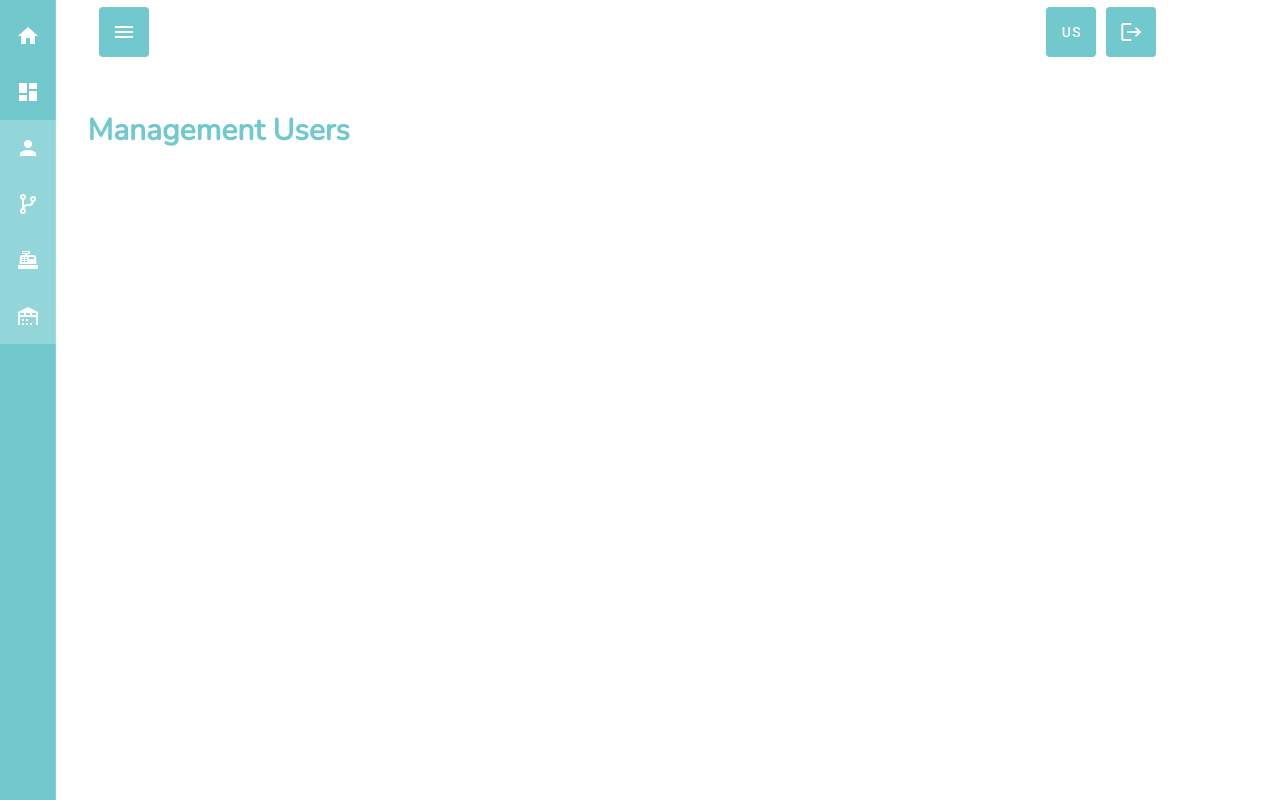
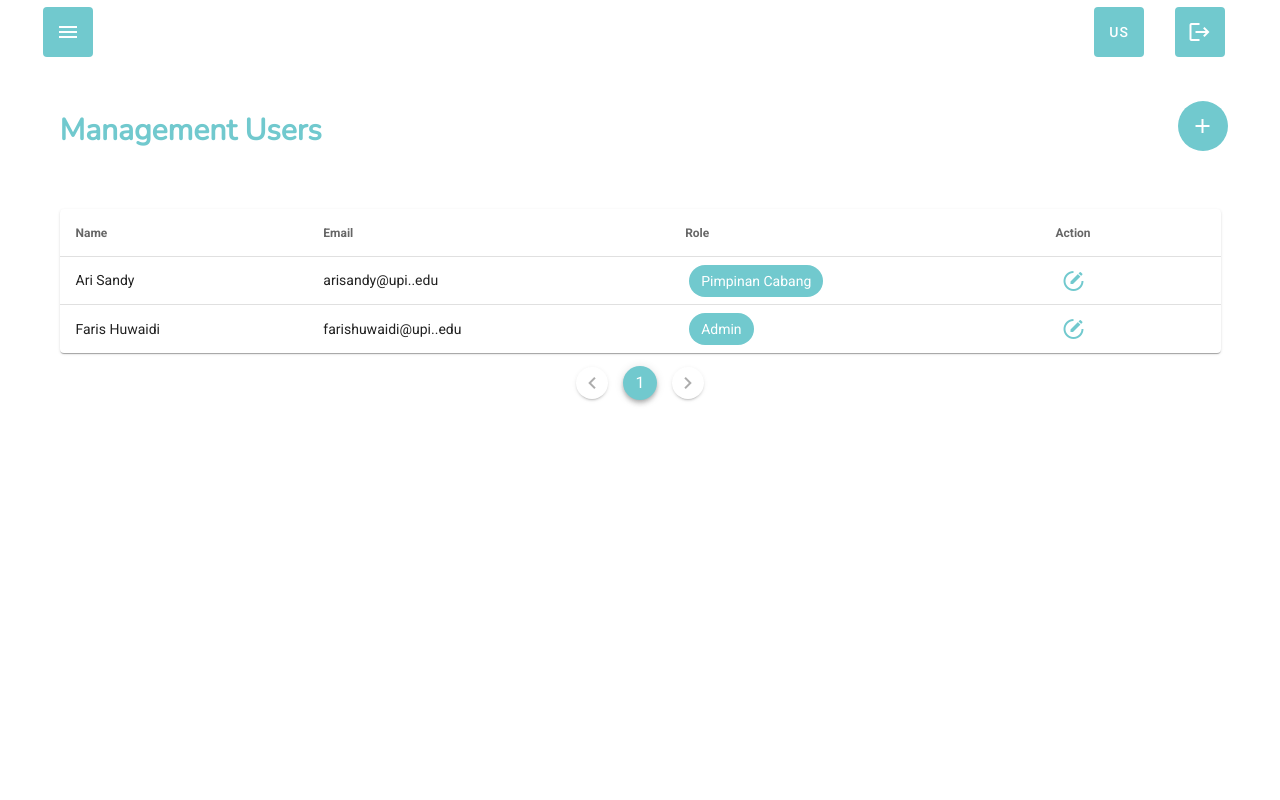
Before and after one commit to SugarDaddyz/frontend_PAT, a Vue app: page /users in a window 1280 px wide. Built offline with nearby package versions, Linux system fonts and the light colour scheme.

Commit message:
Add Management Users 💃🏼

```diff
--- a/src/components/Drawer.vue
+++ b/src/components/Drawer.vue
@@ -3,7 +3,7 @@
     <v-app-bar color="white" flat app>
       <v-row class="ma-4">
         <v-col cols="12">
-          <v-btn icon @click="drawer = !drawer" dark>
+          <v-btn class="float-left" icon @click="drawer = !drawer" dark>
             <v-avatar color="#71C9CE" rounded size="50"
               ><v-icon>mdi-menu</v-icon></v-avatar
             >
@@ -11,30 +11,23 @@
         </v-col>
       </v-row>
       <v-spacer></v-spacer>
-      <v-spacer></v-spacer>
-      <v-spacer></v-spacer>
-      <v-spacer></v-spacer>
-      <v-spacer></v-spacer>
-      <v-spacer></v-spacer>
-      <v-spacer></v-spacer>
-      <v-spacer></v-spacer>
 
       <!-- Profile menu -->
       <v-row>
-        <v-col cols="6" sm="2" md="3">
+        <v-col cols="6" sm="2" md="9">
           <v-tooltip bottom>
             <template v-slot:activator="{ on, attrs }">
-              <v-btn icon v-bind="attrs" v-on="on" dark>
+              <v-btn class="float-right" icon v-bind="attrs" v-on="on" dark>
                 <v-avatar color="#71C9CE" rounded size="50"> US </v-avatar>
               </v-btn>
             </template>
             <span>Profile</span>
           </v-tooltip>
         </v-col>
-        <v-col cols="6" sm="3" md="3">
+        <v-col cols="6" sm="2" md="2">
           <v-tooltip bottom>
             <template v-slot:activator="{ on, attrs }">
-              <v-btn icon to="Login" v-bind="attrs" v-on="on" dark>
+              <v-btn class="float-right" icon to="Login" v-bind="attrs" v-on="on" dark>
                 <v-avatar color="#71C9CE" rounded size="50">
                   <v-icon>mdi-logout</v-icon>
                 </v-avatar>
@@ -110,7 +103,7 @@ export default {
       },
     ],
     // mini: true,
-    drawer: true,
+    drawer: false,
   }),
 };
 </script>
--- a/src/views/Apps/Users/Users.vue
+++ b/src/views/Apps/Users/Users.vue
@@ -1,32 +1,104 @@
 <template>
   <v-container>
-    <div class="my-8 title-text">Management Users</div>
+    <v-row>
+      <v-col cols="6">
+        <div class="my-8 title-text">Management Users</div>
+      </v-col>
+      <v-col cols="6">
+        <div class="float-right my-8 title-text">
+          <v-tooltip bottom>
+            <template v-slot:activator="{ on, attrs }">
+              <v-btn class="float-right" icon v-bind="attrs" v-on="on" dark>
+                <v-avatar color="#71C9CE" circle size="50">
+                  <v-icon>mdi-plus</v-icon>
+                </v-avatar>
+              </v-btn>
+            </template>
+            <span>Add Users</span>
+          </v-tooltip>
+        </div>
+      </v-col>
+    </v-row>
     <v-row>
       <!-- Users -->
       <v-col cols="12">
-
+        <div>
+          <v-data-table
+            :headers="headers"
+            :items="datas"
+            :page.sync="page"
+            :items-per-page="itemsPerPage"
+            hide-default-footer
+            class="elevation-1"
+            @page-count="pageCount = $event"
+          >
+            <template v-slot:item.role="{ item }">
+              <v-chip multiple color="#71c9ce" text-color="white" class="mx-1">
+                {{ item.role }}
+              </v-chip>
+            </template>
+            <template v-slot:item.action="{ item }">
+              <v-btn icon color="#71c9ce" dark>
+                <v-icon>{{ item.action }}</v-icon>
+              </v-btn>
+            </template>
+          </v-data-table>
+          <div class="text-center pt-2">
+            <v-pagination
+              circle
+              v-model="page"
+              :length="pageCount"
+              color="#71c9ce"
+            ></v-pagination>
+          </div>
+        </div>
       </v-col>
     </v-row>
   </v-container>
 </template>
 
+<script>
+export default {
+  data() {
+    return {
+      page: 1,
+      pageCount: 0,
+      itemsPerPage: 10,
+      headers: [
+        {
+          text: "Name",
+          align: "start",
+          sortable: false,
+          value: "name",
+        },
+        { text: "Email", value: "email" },
+        { text: "Role", value: "role" },
+        { text: "Action", value: "action" },
+      ],
+      datas: [
+        {
+          name: "Ari Sandy",
+          email: "arisandy@upi..edu",
+          role: "Pimpinan Cabang",
+          action: "mdi-circle-edit-outline",
+        },
+        {
+          name: "Faris Huwaidi",
+          email: "farishuwaidi@upi..edu",
+          role: "Admin",
+          action: "mdi-circle-edit-outline",
+        },
+      ],
+    };
+  },
+};
+</script>
+
 <style scoped>
 .title-text {
-  color: #71C9CE;
+  color: #71c9ce;
   font-weight: bold;
   font-size: 30px;
   font-family: "Nunito", sans-serif;
 }
-
-.card-text {
-  font-weight: bold;
-  font-size: 25px;
-  font-family: "Nunito", sans-serif;
-}
-
-.content-text {
-  font-weight: medium;
-  font-size: 18px;
-  font-family: "Nunito", sans-serif;
-}
 </style>
```
